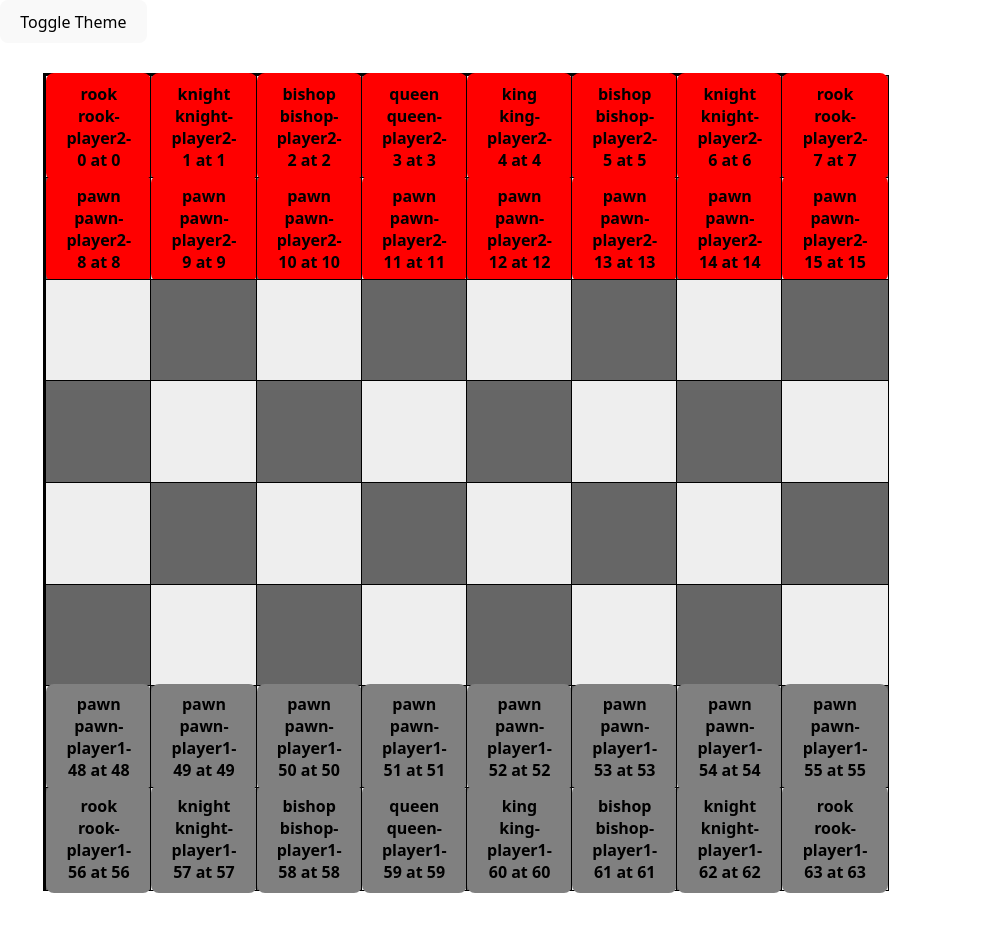
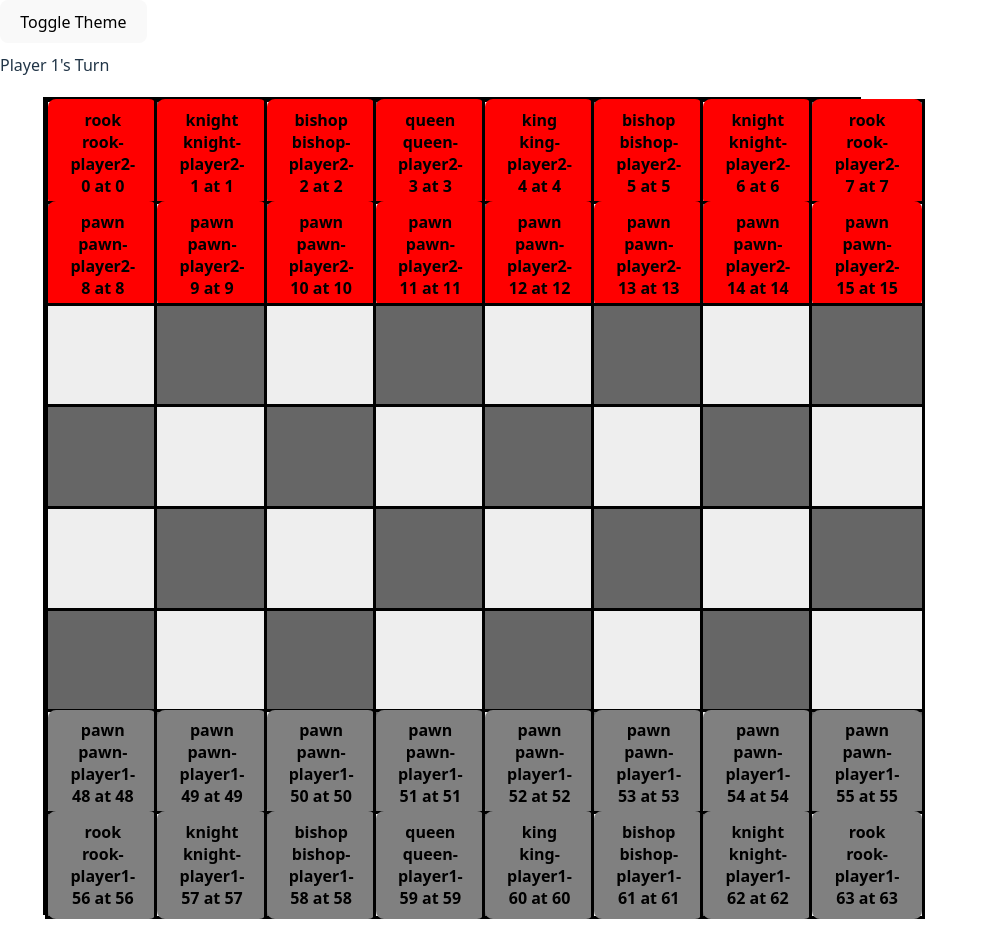
Before and after one commit to ComputerVirusWannabe/chessts, a React (Vite) app: page / in a window 1280 px wide. Shown: the whole page, without its empty margins (0-987 px from the left). Before the commit the page ends 911 px from the top, so only its background shows below. Built offline with nearby package versions, Linux system fonts and the light colour scheme.

Commit message:
fixed more bugs

```diff
--- a/src/Board.tsx
+++ b/src/Board.tsx
@@ -11,32 +11,27 @@ const Board: React.FC = () => {
   const { squares } = boardContext;
 
   const themeContext = useContext(ThemeContext);
+  const { currentTurn } = useContext(BoardContext)!;
+
 
   const toggleTheme = () => {
     if (themeContext) {
       themeContext.setTheme(themeContext.theme === 'dark' ? 'light' : 'dark');
     }
   };
-  /*
-  const boardStyle: React.CSSProperties = {
-    display: 'grid',
-    gridTemplateColumns: 'repeat(8, 1fr)',
-    gridTemplateRows: 'repeat(8, 1fr)',
-    width: '90%',
-    height: '90vw',
-    maxWidth: '600px',
-    maxHeight: '600px',
-    margin: '20px auto',
-    border: '2px solid black',
-  };
-  */
 
   return (
     <div>
       <button onClick={toggleTheme} style={{ marginBottom: '10px' }}>
         Toggle Theme
       </button>
-
+      <div
+        className={`px-4 py-1 rounded-xl font-semibold shadow-md ${
+          currentTurn === 'player1' ? 'bg-gray-300 text-black' : 'bg-red-400 text-white'
+        }`}
+      >
+        {currentTurn === 'player1' ? "Player 1's Turn" : "Player 2's Turn"}
+      </div>
       <div className="board">
         {squares.map((_, index) => (
           <Square
--- a/src/Piece.tsx
+++ b/src/Piece.tsx
@@ -78,8 +78,39 @@ const Piece: React.FC<PiecePropsType> = (props) => {
     return moves; // so clicks get fresh paths
   };
 
+
+  const calculateRookLegitimatePaths = (): number[] => {
+    if (!player || !pieceName) {
+      setLegitimatePaths([]);
+      return [];
+    }
+
+    const moves: number[] = [];
+    const directions = [-8, 8, -1, 1]; // Up, Down, Left, Right
+
+    for (const direction of directions) {
+      let pos = location + direction;
+      while (onBoard(pos)) {
+        const targetPiece = boardSquares[pos]?.piece;
+        if (targetPiece) {
+          if (targetPiece.player && targetPiece.player !== player) {
+            moves.push(pos); // Capture
+          }
+          break; // Stop at first piece
+        }
+        moves.push(pos);
+        pos += direction;
+      }
+    }
+
+    setLegitimatePaths(moves);
+    return moves;
+  }
+
   const calculateLegitimatePaths = (): number[] => {
     if (name?.toLowerCase() === 'pawn') return calculatePawnLegitimatePaths();
+    if (name?.toLowerCase() === 'rook') return calculateRookLegitimatePaths();
+
     return [];
   };
 
--- a/src/Square.tsx
+++ b/src/Square.tsx
@@ -27,17 +27,23 @@ type SquarePropsType = {
     const styles: React.CSSProperties = {
       width: '100%',
       height: '100%',
-      minHeight: '0',
-      backgroundColor: isLightSquare ? lightSquareColor : darkSquareColor,
+      minHeight: 0,
       display: 'flex',
       alignItems: 'center',
       justifyContent: 'center',
-      border: isHighlighted ? '3px solid yellow' : '1px solid black',
       cursor: 'pointer',
+      backgroundColor: isHighlighted
+        ? 'yellow'
+        : isLightSquare
+        ? lightSquareColor
+        : darkSquareColor,
+      border: isHighlighted ? '3px solid red' : '3px solid black',
     };
 
+
     return (
-        <div style={styles} onClick={() => handleSquareClick(index)}>
+        <div style={styles} onClick={() => handleSquareClick(index)}
+        >
             {id && (
                 <Piece
                     id={id}
--- a/src/context/BoardContext.tsx
+++ b/src/context/BoardContext.tsx
@@ -3,7 +3,7 @@ import React, { createContext, useState, type ReactNode } from 'react';
 export type PieceType = {
   id: string;
   name: string; // 'pawn', 'rook', etc.
-  color: string; // visual color
+  color: string;
   player: 'player1' | 'player2' | null;
   location: number;
   hasMoved?: boolean; // Optional, used for pawns
@@ -17,6 +17,7 @@ type BoardContextType = {
   squares: SquareType[];
   selectedPieceId: string | null;
   highlightedSquares: number[];
+  currentTurn: 'player1' | 'player2';
   handleSquareClick: (index: number) => void;
   handlePieceClick: (id: string, location: number, paths: number[]) => void;
   movePiece: (fromIndex: number, toIndex: number) => void;
@@ -25,10 +26,8 @@ type BoardContextType = {
 export const BoardContext = createContext<BoardContextType | undefined>(undefined);
 
 export const BoardProvider: React.FC<{ children: ReactNode }> = ({ children }) => {
-  // Initialize empty board
   const initialSquares: SquareType[] = Array.from({ length: 64 }, () => ({ piece: null }));
 
-  // Helper to create a piece
   const createPiece = (name: string, player: 'player1' | 'player2', location: number): PieceType => ({
     id: `${name}-${player}-${location}`,
     name,
@@ -38,7 +37,6 @@ export const BoardProvider: React.FC<{ children: ReactNode }> = ({ children }) =
   });
 
   // Setup pieces
-  // Player2 (top)
   for (let i = 0; i < 8; i++) initialSquares[8 + i].piece = createPiece('pawn', 'player2', 8 + i);
   initialSquares[0].piece = createPiece('rook', 'player2', 0);
   initialSquares[7].piece = createPiece('rook', 'player2', 7);
@@ -49,9 +47,6 @@ export const BoardProvider: React.FC<{ children: ReactNode }> = ({ children }) =
   initialSquares[3].piece = createPiece('queen', 'player2', 3);
   initialSquares[4].piece = createPiece('king', 'player2', 4);
 
-  //empty squares:
-  //for (let i = 16; i < 48; i++) initialSquares[i].piece = createPiece('Empty', 'none', i);
-  // Player1 (bottom)
   for (let i = 0; i < 8; i++) initialSquares[48 + i].piece = createPiece('pawn', 'player1', 48 + i);
   initialSquares[56].piece = createPiece('rook', 'player1', 56);
   initialSquares[63].piece = createPiece('rook', 'player1', 63);
@@ -65,6 +60,7 @@ export const BoardProvider: React.FC<{ children: ReactNode }> = ({ children }) =
   const [squares, setSquares] = useState<SquareType[]>(initialSquares);
   const [selectedPieceId, setSelectedPieceId] = useState<string | null>(null);
   const [highlightedSquares, setHighlightedSquares] = useState<number[]>([]);
+  const [currentTurn, setCurrentTurn] = useState<'player1' | 'player2'>('player1'); // ✅ turn state
 
   // Move a piece from one square to another
   const movePiece = (fromIndex: number, toIndex: number) => {
@@ -75,11 +71,12 @@ export const BoardProvider: React.FC<{ children: ReactNode }> = ({ children }) =
       newSquares[fromIndex] = { piece: null };
       return newSquares;
     });
+
     setSelectedPieceId(null);
     setHighlightedSquares([]);
+    setCurrentTurn(prev => (prev === 'player1' ? 'player2' : 'player1')); // ✅ switch turns
   };
 
-  // Called when a square is clicked
   const handleSquareClick = (index: number) => {
     if (selectedPieceId) {
       const fromIndex = squares.findIndex(sq => sq.piece?.id === selectedPieceId);
@@ -91,21 +88,21 @@ export const BoardProvider: React.FC<{ children: ReactNode }> = ({ children }) =
     }
   };
 
-  // Called when a piece is clicked
   const handlePieceClick = (id: string, location: number, paths: number[]) => {
-    console.log('BoardContext handlePieceClick', id, location, paths);
+    const piece = squares.find(sq => sq.piece?.id === id)?.piece;
+    if (!piece || piece.player !== currentTurn) return; // block clicks from wrong player
+
     setSelectedPieceId(id);
     setHighlightedSquares(paths);
   };
 
-
   return (
     <BoardContext.Provider
-
       value={{
         squares,
         selectedPieceId,
         highlightedSquares,
+        currentTurn,
         handleSquareClick,
         movePiece,
         handlePieceClick,
```
